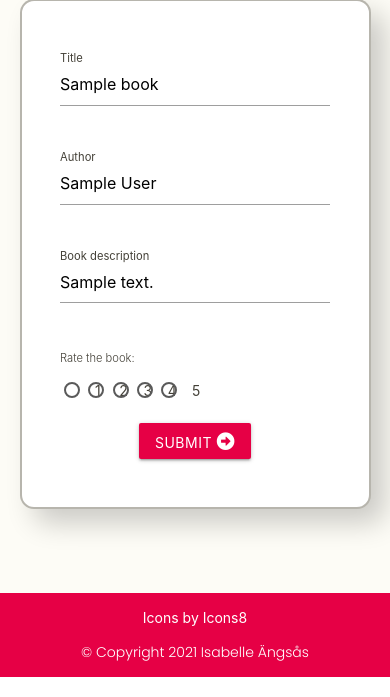
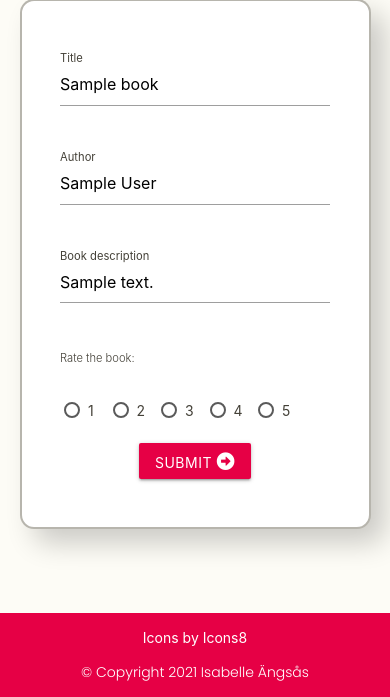
Before and after one commit to mmmangooo/Milestone-project3, a Flask app: template templates/edit_book.html in a window 390 px wide. Shown: the part 243-940 px from the top of the page. Run offline with Flask 2, Linux system fonts and the light colour scheme; the template is opened without the code that fills it: most values are stand-ins (such as "Sample title", 1, 10 or a date in 2020); some libraries are stand-ins or nearby versions.

Commit message:
Adjusted positioning of radio button labels on edit form for better responsiveness

```diff
--- a/static/css/style.css
+++ b/static/css/style.css
@@ -250,6 +250,14 @@ label {
     text-align: initial;
 }
 
+.rating-nr {
+    margin-right: 0.5rem;
+}
+
+[type="radio"]:not(:checked)+span, [type="radio"]:checked+span {
+    padding-left: 2rem;
+}
+
 .submit-btn {
     background-color: #E60045;
 }
@@ -335,9 +343,14 @@ footer p {
 }
 
 @media screen and (min-width: 1200px) {
-    .recent-card {
-        height: 28rem;
+
+    .card {
+        height: 41rem;
     }
+     .recent-card {
+        height: 29rem;
+    }
+
  .card-wrapper {
     height: 44rem;
 }
--- a/templates/edit_book.html
+++ b/templates/edit_book.html
@@ -30,34 +30,34 @@
                             </div>
                         </div>
                         <div class="row">
-
-
                             <p class="form-rate-text">Rate the book:</p>
+                        </div>
+                        <div class="row">
 
                             {% for i in range(1,6) %}
                                 {% if book.rating == i|string %}
 
-                            <div class="col s1">
+                                    <div class="col s2 m1">
 
                                         <label for="{{ i }}">
                                             <input name="rating" id="{{ i }}" type="radio" value="{{ i }}" checked/>
-                                    <span>{{ i }}</span>
+                                            <span class="rating-nr">{{ i }}</span>
                                         </label>
                                     </div>
                                 {% else %}
 
-                            <div class="col s1">
-                                <label for="{{ i}}">
+                                    <div class="col s2 m1">
+                                        <label for="{{ i }}">
                                             <input name="rating" id="{{ i }}" type="radio" value="{{ i }}"/>
-                                    <span>{{ i }}</span>
+                                            <span class="rating-nr">{{ i }}</span>
                                         </label>
                                     </div>
 
                                 {% endif %}
 
                             {% endfor %}
+                        </div>
 
-                        </div>
 
                         <div class="row center-align">
                             <button class="btn submit-btn" type="submit" name="action">Submit
```
Lines whose indentation alone changed are shown as unchanged.
